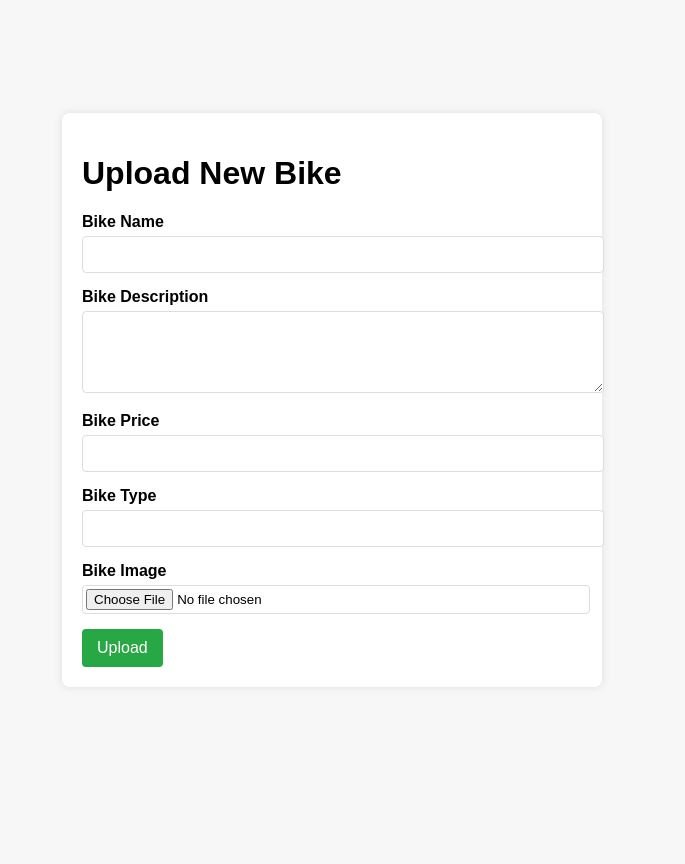
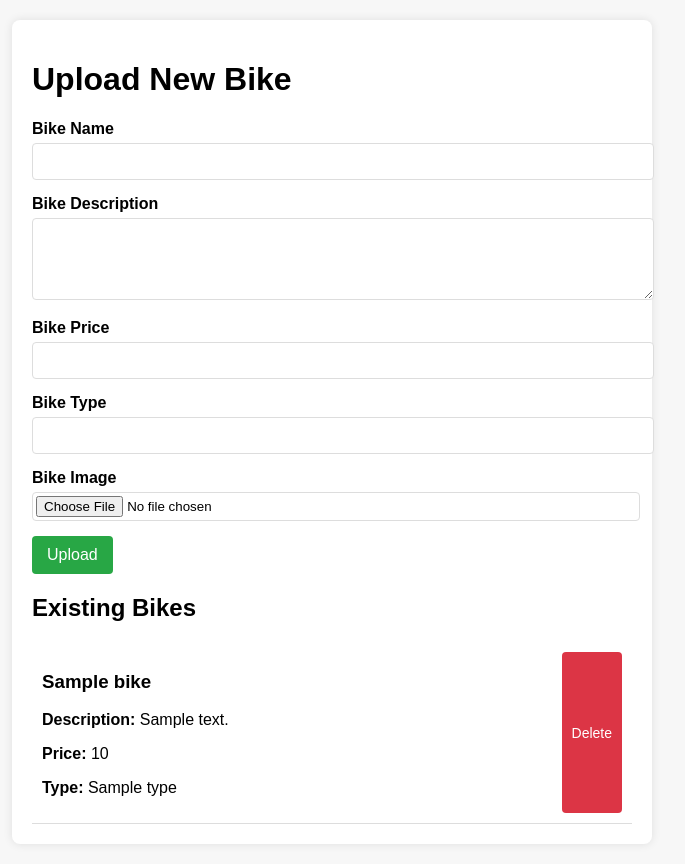
Before and after one commit to Floabs/igfahrrad, a Flask app: template igfahrrad/templates/upload.html in a window 1280 px wide. Shown: the whole page, without its empty margins (308-993 px from the left). Before the commit the page ends 667 px from the top, so only its background shows below. Run offline with Flask 3, Linux system fonts and the light colour scheme; the template is opened without the code that fills it: most values are stand-ins (such as "Sample title", 1, 10 or a date in 2020); some libraries are stand-ins or nearby versions.

Commit message:
with delete functionality and loopback - maybe TODO and improvements: loopback on upload, timer for broswer opener, sometimes tries multiple times maybe implement check dunno or only once with thread not sure yet

```diff
--- a/igfahrrad/app.py
+++ b/igfahrrad/app.py
@@ -1,21 +1,28 @@
-from flask import Flask, render_template, request
+from flask import Flask, render_template, request, jsonify
 import os
 import json
 import markdown2
 import webbrowser
 from threading import Timer
+import shutil
 
 app = Flask(__name__)
 UPLOAD_FOLDER = 'static/uploads'
 BIKE_DATA_FILE = 'bikes.json'
+BIKE_CONTENT_FOLDER = 'content/neurader'
 
 # Ensure the upload folder exists
 if not os.path.exists(UPLOAD_FOLDER):
     os.makedirs(UPLOAD_FOLDER)
 
+# Ensure the bike content folder exists
+if not os.path.exists(BIKE_CONTENT_FOLDER):
+    os.makedirs(BIKE_CONTENT_FOLDER)
+
 @app.route('/')
 def upload_form():
-    return render_template('upload.html')
+    bikes = load_bike_data()
+    return render_template('upload.html', bikes=bikes)
 
 @app.route('/upload', methods=['POST'])
 def upload_file():
@@ -31,11 +38,7 @@ def upload_file():
         bike_image.save(image_path)
 
         # Load existing bike data
-        if os.path.exists(BIKE_DATA_FILE):
-            with open(BIKE_DATA_FILE, 'r') as file:
-                bike_data = json.load(file)
-        else:
-            bike_data = []
+        bike_data = load_bike_data()
 
         # Add new bike data
         bike_data.append({
@@ -47,17 +50,61 @@ def upload_file():
         })
 
         # Save updated bike data
-        with open(BIKE_DATA_FILE, 'w') as file:
-            json.dump(bike_data, file)
+        save_bike_data(bike_data)
 
         # Generate markdown for the new bike
         generate_markdown(bike_data)
 
         return 'File uploaded and bike data updated successfully'
 
+@app.route('/delete/<bike_name>', methods=['POST'])
+def delete_bike(bike_name):
+    # Load existing bike data
+    bike_data = load_bike_data()
+
+    # Find the bike to delete
+    bike_to_delete = None
+    for bike in bike_data:
+        if bike['name'] == bike_name:
+            bike_to_delete = bike
+            break
+
+    if bike_to_delete:
+        # Remove the bike from the list
+        bike_data.remove(bike_to_delete)
+
+        # Save updated bike data
+        save_bike_data(bike_data)
+
+        # Delete the bike folder
+        bike_folder = os.path.join(BIKE_CONTENT_FOLDER, bike_name.replace(' ', '_').lower())
+        if os.path.exists(bike_folder):
+            shutil.rmtree(bike_folder)
+
+        # Regenerate the index
+        generate_markdown(bike_data)
+
+        return jsonify(success=True)
+    else:
+        return jsonify(success=False), 404
+
+def load_bike_data():
+    if os.path.exists(BIKE_DATA_FILE):
+        with open(BIKE_DATA_FILE, 'r') as file:
+            return json.load(file)
+    else:
+        return []
+
+def save_bike_data(bike_data):
+    with open(BIKE_DATA_FILE, 'w') as file:
+        json.dump(bike_data, file)
+
 def generate_markdown(bike_data):
-    # Generate markdown for each individual bike
     for bike in bike_data:
+        bike_folder = os.path.join(BIKE_CONTENT_FOLDER, bike['name'].replace(' ', '_').lower())
+        if not os.path.exists(bike_folder):
+            os.makedirs(bike_folder)
+
         md_content = f"""
 ---
 title: "{bike['name']}"
@@ -71,39 +118,32 @@ date: 2024-07-13T12:00:00Z
 
 ### {bike['description']}
 
-{{{{< absurlimg src="./uploads/{bike['image'].split('/')[-1]}" alt="{bike['name']}" style="" >}}}}
+{{{{< absurlimg src="./uploads/{os.path.basename(bike['image'])}" alt="{bike['name']}" style="" >}}}}
 
 **Price:** {bike['price']}
 **Type:** {bike['type']}
 """
-        bike_folder = f"content/neurader/{bike['name'].replace(' ', '_').lower()}"
-        if not os.path.exists(bike_folder):
-            os.makedirs(bike_folder)
+
         md_filename = os.path.join(bike_folder, "_index.md")
         with open(md_filename, 'w') as md_file:
             md_file.write(md_content)
 
-    # Generate _index.md for the neurader folder
-    index_md_content = """
----
-title: "Neurader"
----
-
-## Neurader
-"""
+    # Generate _index.md for neurader
+    index_content = "---\ntitle: \"Neurader\"\n---\n\n## Neurader\n\n"
     for bike in bike_data:
-        index_md_content += f"""
+        index_content += f"""
 <div class="bike-preview">
     <h2>{bike['name']}</h2>
-    {{{{< absurlimg src="./uploads/{bike['image'].split('/')[-1]}" alt="{bike['name']}" style="" >}}}}
+    {{{{< absurlimg src="./uploads/{os.path.basename(bike['image'])}" alt="{bike['name']}" style="" >}}}}
     <p>{bike['description']}</p>
     <p><strong>Price:</strong> {bike['price']}</p>
     <p><strong>Type:</strong> {bike['type']}</p>
     {{{{< absurllink href="./neurader/{bike['name'].replace(' ', '_').lower()}" style="" >}}}}Read more{{{{< /absurllink >}}}}
 </div>
 """
-    with open("content/neurader/_index.md", 'w') as index_md_file:
-        index_md_file.write(index_md_content)
+
+    with open(os.path.join(BIKE_CONTENT_FOLDER, "_index.md"), 'w') as index_file:
+        index_file.write(index_content)
 
 def open_browser():
     webbrowser.open_new('http://127.0.0.1:5000/')
--- a/igfahrrad/bikes.json
+++ b/igfahrrad/bikes.json
@@ -1 +1 @@
-[{"name": "q1", "description": "q1", "price": "11", "type": "q1", "image": "static/uploads/icon1.png"}, {"name": "q2", "description": "q2", "price": "2", "type": "q2", "image": "static/uploads/logo.png"}]
+[{"name": "rad1", "description": "das erste rad", "price": "100", "type": "citybike", "image": "static/uploads/pexels-elina-sazonova-1850629.jpg"}, {"name": "rad2", "description": "das zweite testbike", "price": "200", "type": "cruiserbike", "image": "static/uploads/pexels-pixabay-276517.jpg"}]
--- a/igfahrrad/templates/upload.html
+++ b/igfahrrad/templates/upload.html
@@ -9,11 +9,7 @@
         body {
             font-family: Arial, sans-serif;
             margin: 0;
-            padding: 0;
-            display: flex;
-            justify-content: center;
-            align-items: center;
-            height: 100vh;
+            padding: 20px;
             background-color: #f7f7f7;
         }
         .container {
@@ -21,8 +17,8 @@
             padding: 20px;
             border-radius: 8px;
             box-shadow: 0 0 10px rgba(0, 0, 0, 0.1);
-            max-width: 500px;
-            width: 100%;
+            max-width: 600px;
+            margin: auto;
         }
         .form-group {
             margin-bottom: 15px;
@@ -54,6 +50,27 @@
         .btn:hover {
             background-color: #218838;
         }
+        .bike-list {
+            margin-top: 20px;
+        }
+        .bike-item {
+            display: flex;
+            justify-content: space-between;
+            padding: 10px;
+            border-bottom: 1px solid #ddd;
+        }
+        .delete-btn {
+            background-color: #dc3545;
+            color: #fff;
+            padding: 5px 10px;
+            border: none;
+            border-radius: 4px;
+            cursor: pointer;
+            font-size: 14px;
+        }
+        .delete-btn:hover {
+            background-color: #c82333;
+        }
     </style>
 </head>
 <body>
@@ -82,6 +99,35 @@
             </div>
             <button type="submit" class="btn">Upload</button>
         </form>
+
+        <div class="bike-list">
+            <h2>Existing Bikes</h2>
+            {% for bike in bikes %}
+            <div class="bike-item" id="bike-{{ bike.name }}">
+                <div>
+                    <h3>{{ bike.name }}</h3>
+                    <p><strong>Description:</strong> {{ bike.description }}</p>
+                    <p><strong>Price:</strong> {{ bike.price }}</p>
+                    <p><strong>Type:</strong> {{ bike.type }}</p>
+                </div>
+                <button class="delete-btn" onclick="deleteBike('{{ bike.name }}')">Delete</button>
+            </div>
+            {% endfor %}
+        </div>
     </div>
+
+    <script>
+        function deleteBike(bikeName) {
+            fetch(`/delete/${bikeName}`, {
+                method: 'POST'
+            }).then(response => {
+                if (response.ok) {
+                    document.getElementById(`bike-${bikeName}`).remove();
+                } else {
+                    alert('Failed to delete bike');
+                }
+            });
+        }
+    </script>
 </body>
 </html>
```
Also changed, not shown: igfahrrad/content/neurader/_index.md (+13 -13 lines), igfahrrad/content/neurader/q3/_index.md (added, +17 -0 lines), igfahrrad/content/neurader/q4/_index.md (added, +17 -0 lines), igfahrrad/content/neurader/q7/_index.md (added, +17 -0 lines), igfahrrad/content/neurader/rad1/_index.md (added, +17 -0 lines), igfahrrad/content/neurader/rad2/_index.md (added, +17 -0 lines), igfahrrad/static/uploads/pexels-elina-sazonova-1850629.jpg (added), igfahrrad/static/uploads/pexels-pixabay-276517.jpg (added).
